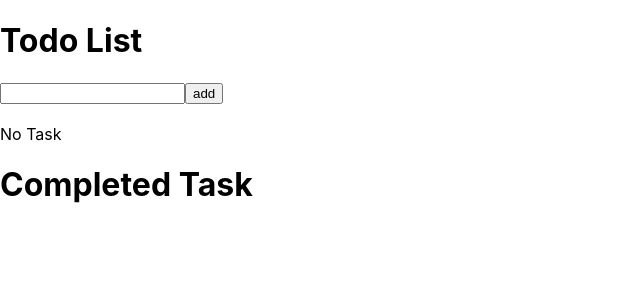
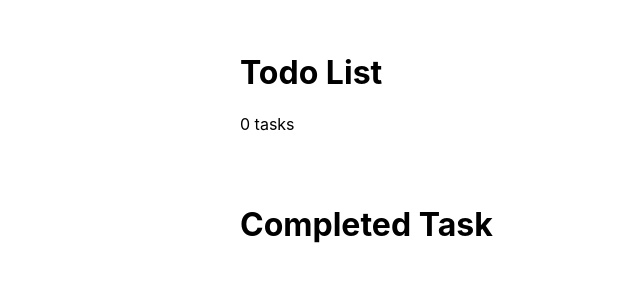
Before and after one commit to tejasveedighe/todo-app, a React (Create React App) app: page / in a window 1280 px wide. Shown: the top 300 px of the page, without its empty margins (0-640 px from the left). Built offline with nearby package versions, Linux system fonts and the light colour scheme.

Commit message:
Added Style to App

```diff
--- a/src/App.css
+++ b/src/App.css
@@ -1,5 +1,7 @@
 .App {
-  text-align: center;
+  max-width: 50em;
+  margin: 0 auto;
+  padding: 32px;
 }
 
 .App-logo {
@@ -36,3 +38,13 @@
     transform: rotate(360deg);
   }
 }
+
+.todo-input {
+  font-size: 24px;
+  border: none;
+  width: 100%;
+}
+
+.todo-input:focus {
+
+}
--- a/src/App.js
+++ b/src/App.js
@@ -1,4 +1,5 @@
 import React, { useState } from "react";
+import "./App.css";
 
 const Completed = ({ completedList }) => {
   if (completedList.length < 1) {
@@ -20,15 +21,14 @@ const Completed = ({ completedList }) => {
 const Input = ({ newTodo, addTodo, handleTodoChange }) => {
   return (
     <form onSubmit={addTodo}>
-      <input value={newTodo} onChange={handleTodoChange}></input>
-      <button type="submit">add</button>
+      <input className="todo-input" value={newTodo} onChange={handleTodoChange}></input>
     </form>
   );
 };
 
 const TodoList = ({ todoList, handleTaskComplete }) => {
   if (todoList.length < 1) {
-    return <><br></br>No Task</>;
+    return <></>;
   }
 
   return (
@@ -63,16 +63,16 @@ const App = () => {
   const addTodo = (event) => {
     event.preventDefault();
 
-    if(!newTodo.length) {
+    if (!newTodo.length) {
       alert("Cannot add empty task");
+    } else {
+      const newTask = {
+        task: newTodo,
+        isComplete: false,
+      };
+
+      settodoList(todoList.concat(newTask));
     }
-
-    const newTask = {
-      task: newTodo,
-      isComplete: false,
-    };
-
-    settodoList(todoList.concat(newTask));
     setNewTodo("");
   };
 
@@ -82,14 +82,16 @@ const App = () => {
   };
 
   return (
-    <div>
+    <div className="App">
       <h1> Todo List </h1>
+      {todoList.length} tasks
       <Input
         newTodo={newTodo}
         handleTodoChange={handleTodoChange}
         addTodo={addTodo}
       />
       <TodoList todoList={todoList} handleTaskComplete={handleTaskComplete} />
+      <br />
       <h1>Completed Task</h1>
       <Completed completedList={completedList} />
     </div>
--- a/src/index.css
+++ b/src/index.css
@@ -11,3 +11,9 @@ code {
   font-family: source-code-pro, Menlo, Monaco, Consolas, 'Courier New',
     monospace;
 }
+
+.App {
+  max-width: 50em;
+  margin: 0 auto;
+  padding: 32px;
+}
```
